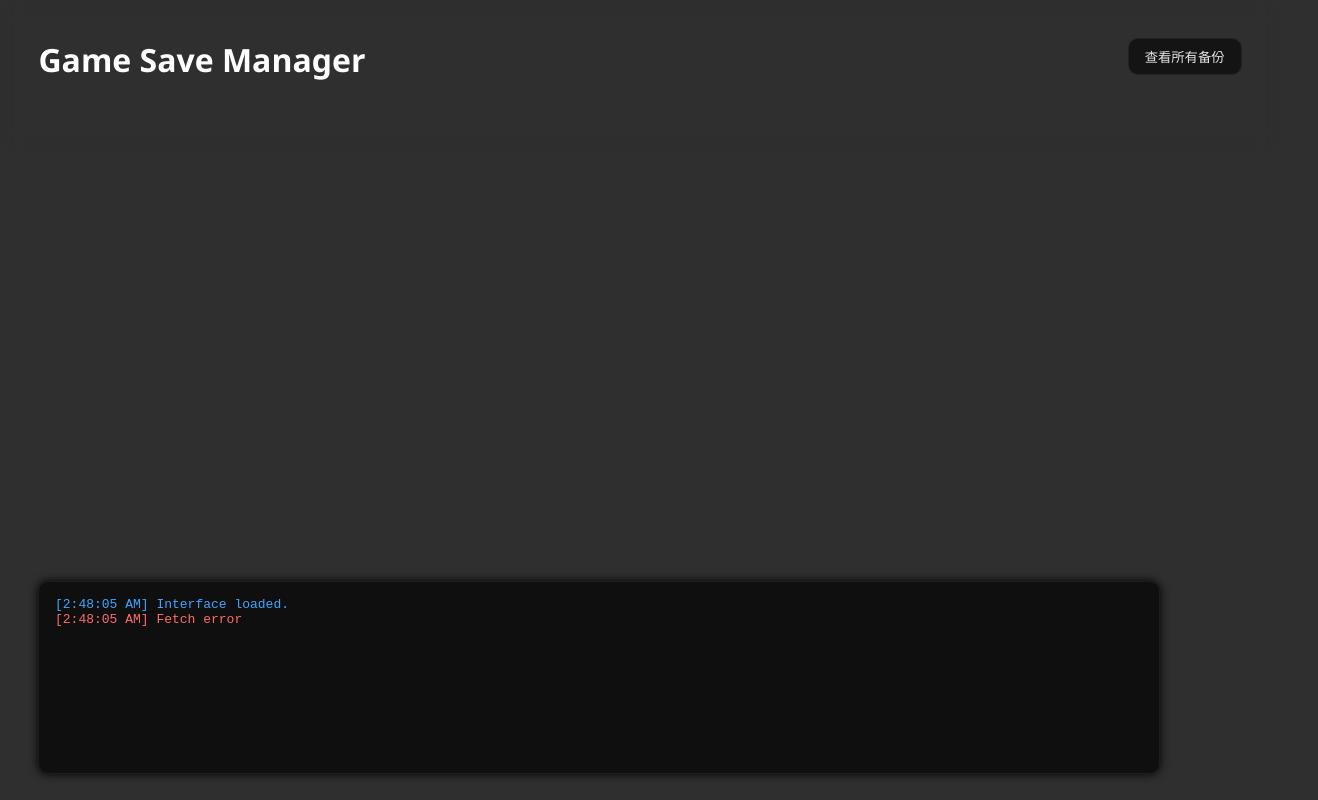
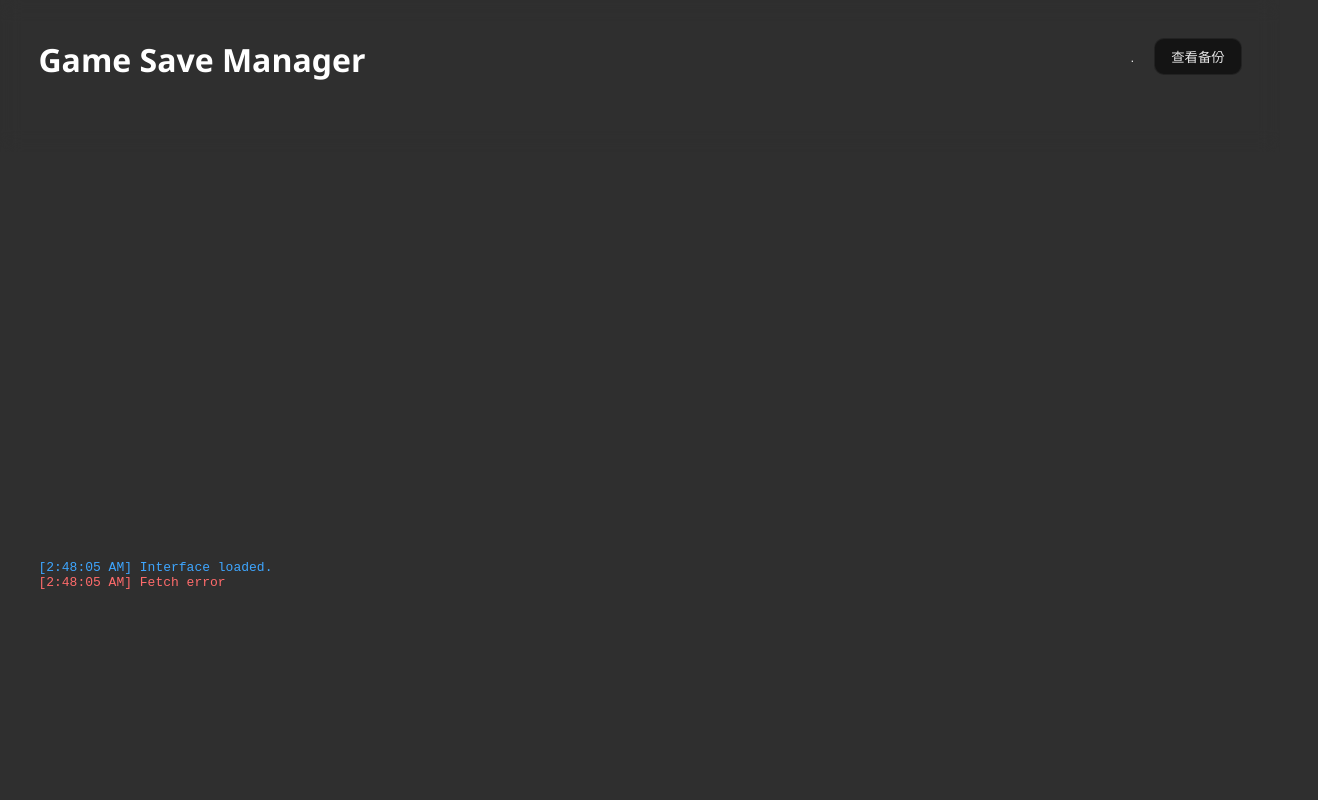
Before and after one commit to cornradio/game-save-manager, a website: page src/index.html in a window 1280 px wide. Shown: the whole page, 1318 px wide, since content can reach past the window. Drawn offline with Linux system fonts and the light colour scheme; no server answers.

Commit message:
css update

```diff
--- a/src/index.html
+++ b/src/index.html
@@ -8,7 +8,7 @@
 <style>
     :root {
         --bg: #2f2f2f;
-        --panel: rgba(20,20,20,0.7);
+        --panel: #565961b3;
         --border: rgba(255,255,255,0.06);
         --accent: #3ea6ff;
         --text-main: #e6e6e6;
@@ -107,20 +107,15 @@
 
     /* 日志：专业黑框终端风，不霓虹 */
     #log-container {
-        margin-top: 1.6em;
         position: fixed;
         top: 70vh;
-        height: 20vh;
-        width: 85vw;
-        padding: 1.2em;
-        border-radius: var(--radius);
-        background: #0f0f0f;
-        border: 1px solid var(--border);
+        width: 100%;
+        height: 28vh;
+        overflow-y: auto;
+        margin: auto;
         font-family: monospace;
-        overflow-y: auto;
         white-space: pre-wrap;
         color: var(--text-soft);
-        box-shadow: 0 0 10px black;
     }
     .game-info{
        float:right;
@@ -138,7 +133,8 @@
 <body>
 
 <div class="header-actions" style="float:right;">
-    <button onclick="openBackupsFolder()">查看所有备份</button>
+    <button onclick="testlog()" style="background-color: transparent; border: none;">.</button>
+    <button onclick="openBackupsFolder()">查看备份</button>
 </div>
 
 <h1>Game Save Manager</h1>
@@ -147,6 +143,11 @@
 <div id="log-container"></div>
 
 <script>
+function testlog(){
+    log('This is a test log message.', 'info');
+    log('This is a success message.', 'success');
+    log('This is an error message.', 'error');
+}
 const logContainer = document.getElementById('log-container');
 
 function log(message, type = 'info') {
```
Also changed, not shown: README.md, 1 other file.
